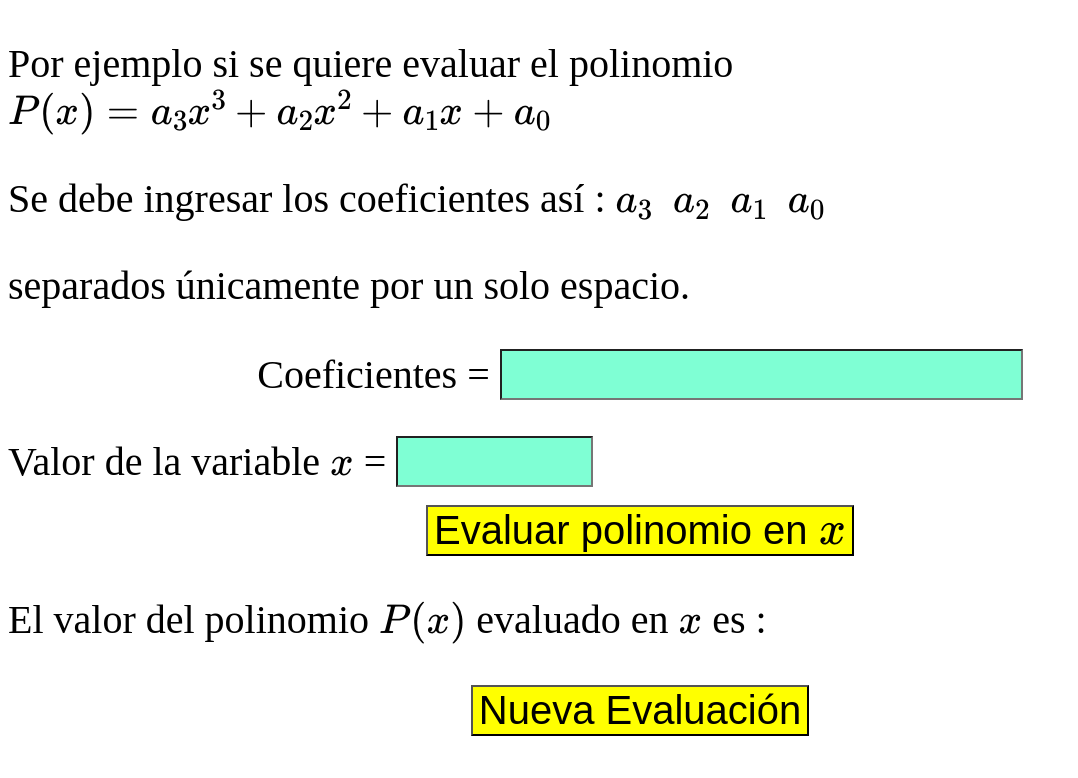
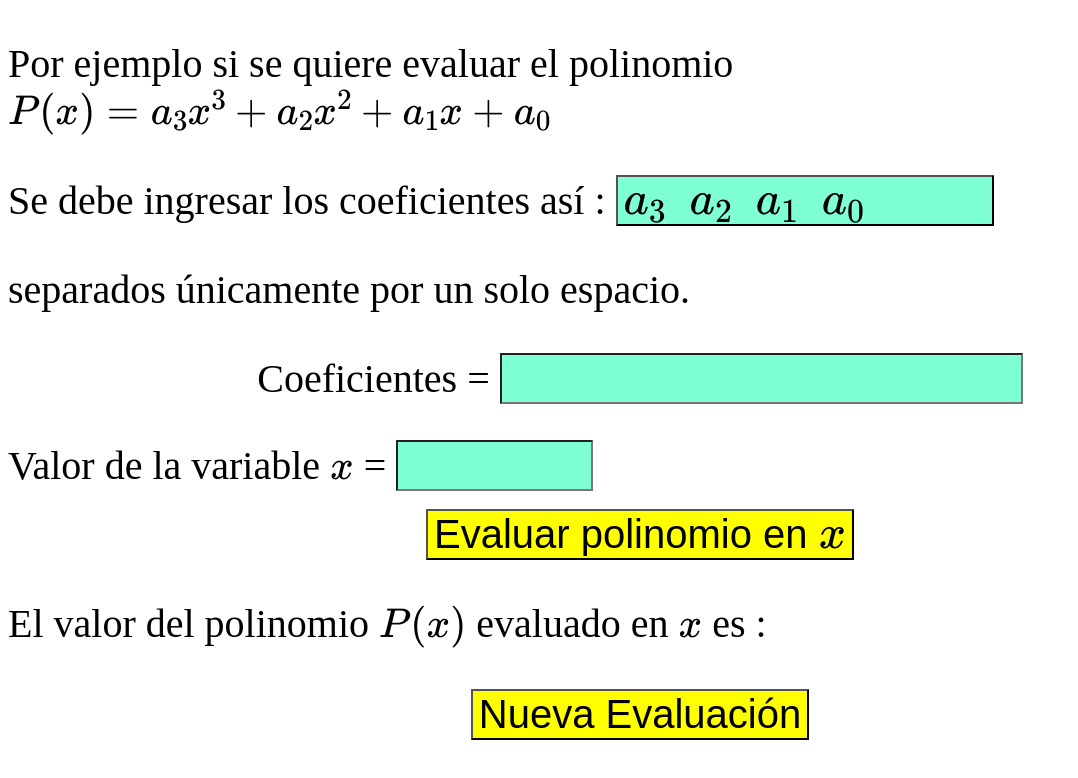
Before and after one commit to anaupay/evaluar_polinomio, a plain HTML site: page index.html in a window 1280 px wide. Shown: the whole page, without its empty margins (0-1078 px from the left). Drawn offline with nearby package versions, Linux system fonts and the light colour scheme.

Commit message:
Update index.html

```diff
--- a/index.html
+++ b/index.html
@@ -51,7 +51,7 @@ input {
 
 <body>
 <p>Por ejemplo si se quiere evaluar el polinomio $P(x)=a_3x^3+a_2x^2+a_1x+a_0$</p>
-<p>Se debe ingresar los coeficientes así : $a_3 \ \ a_2 \ \ a_1 \ \ a_0 $ </p>
+<p>Se debe ingresar los coeficientes así :  <button style="background-color: aquamarine;font-size: 40px;width: 10cm;text-align: left;">$a_3 \ \ a_2 \ \ a_1 \ \ a_0 $</button> </p>
 <p>separados únicamente por un solo espacio.</p>
 <center><a>Coeficientes = </a> <input id="coef" style="font-size: 40px"> </center>
 <br><br>
```
